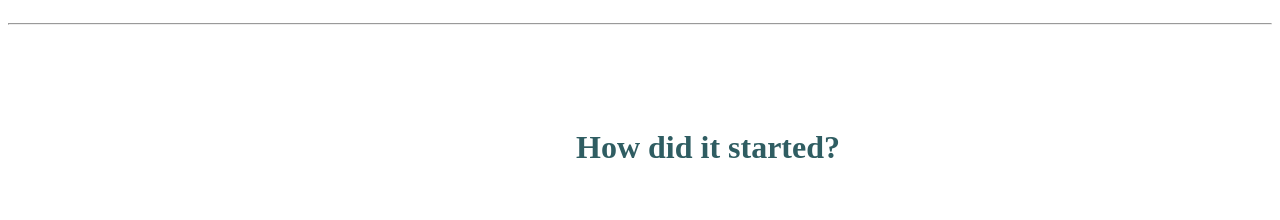
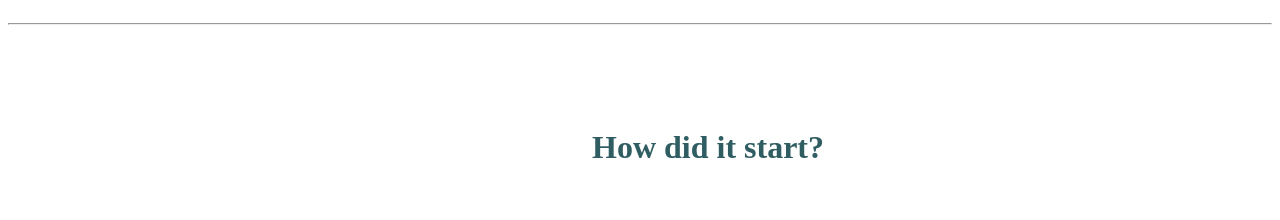
Before and after one commit to zsannacsengeri/About, a plain HTML site: page index.html in a window 1280 px wide. Shown: the part 1410-1630 px from the top of the page. Drawn offline with Linux system fonts and the light colour scheme; a script that the page names is missing.

Commit message:
Update index.html

```diff
--- a/index.html
+++ b/index.html
@@ -39,7 +39,7 @@
 </div>
 </section>
 <hr>
-<h2 class="profile-subtitle">How did it started?</h2>
+<h2 class="profile-subtitle">How did it start?</h2>
 <div class="first-div">
 <img class="first-pic" src="Pictures/little-girl.png" alt="">
 <p class="first-part"> I was 7 years old when I have first met piano. It was in a film scene, and I was fully enchanted by a young lady who played on the piano in a charming way. I immediately imagined that I was going to be just like her. I announced this wish to my parents and my mom asked me why I wanted to learn playing on the piano so desperately. My answer was rather funny: “Because real ladies can play on the piano”. “And you are a real lady, of course, honey?” she was giggling.
```
